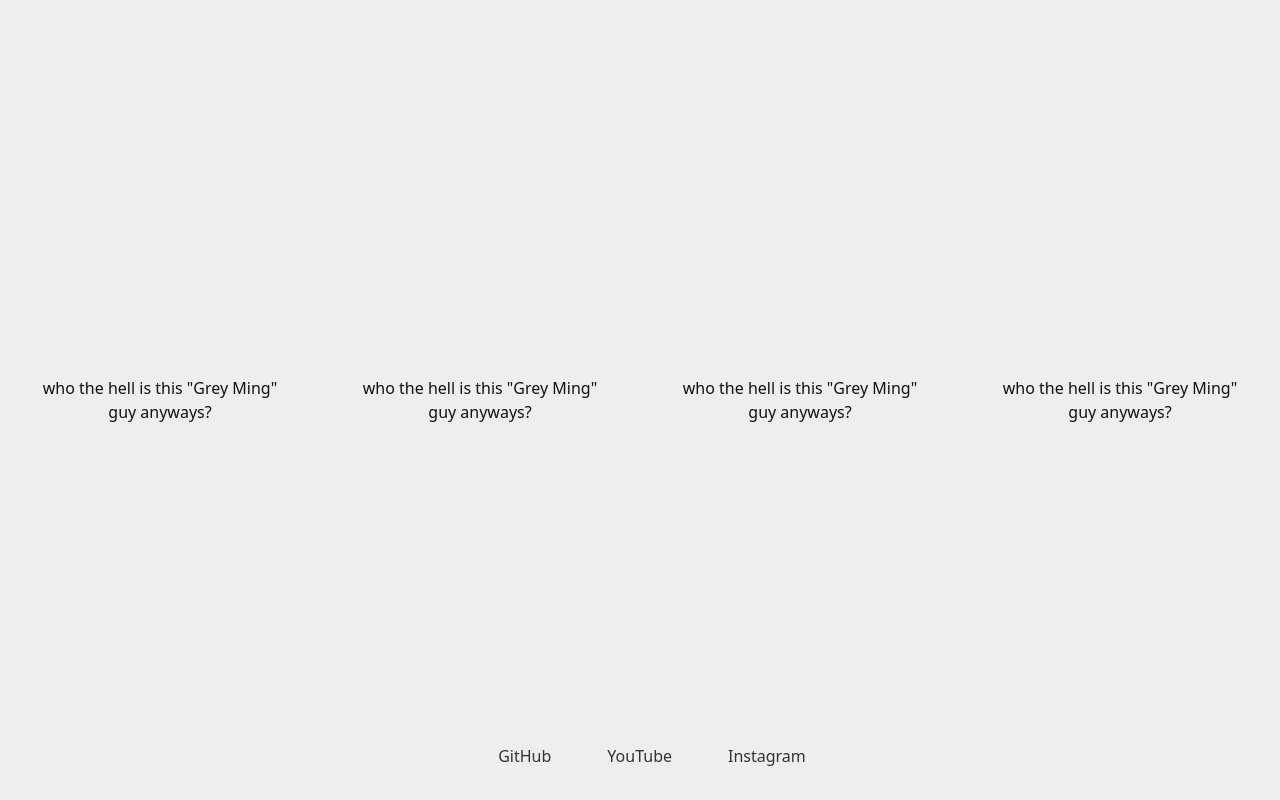
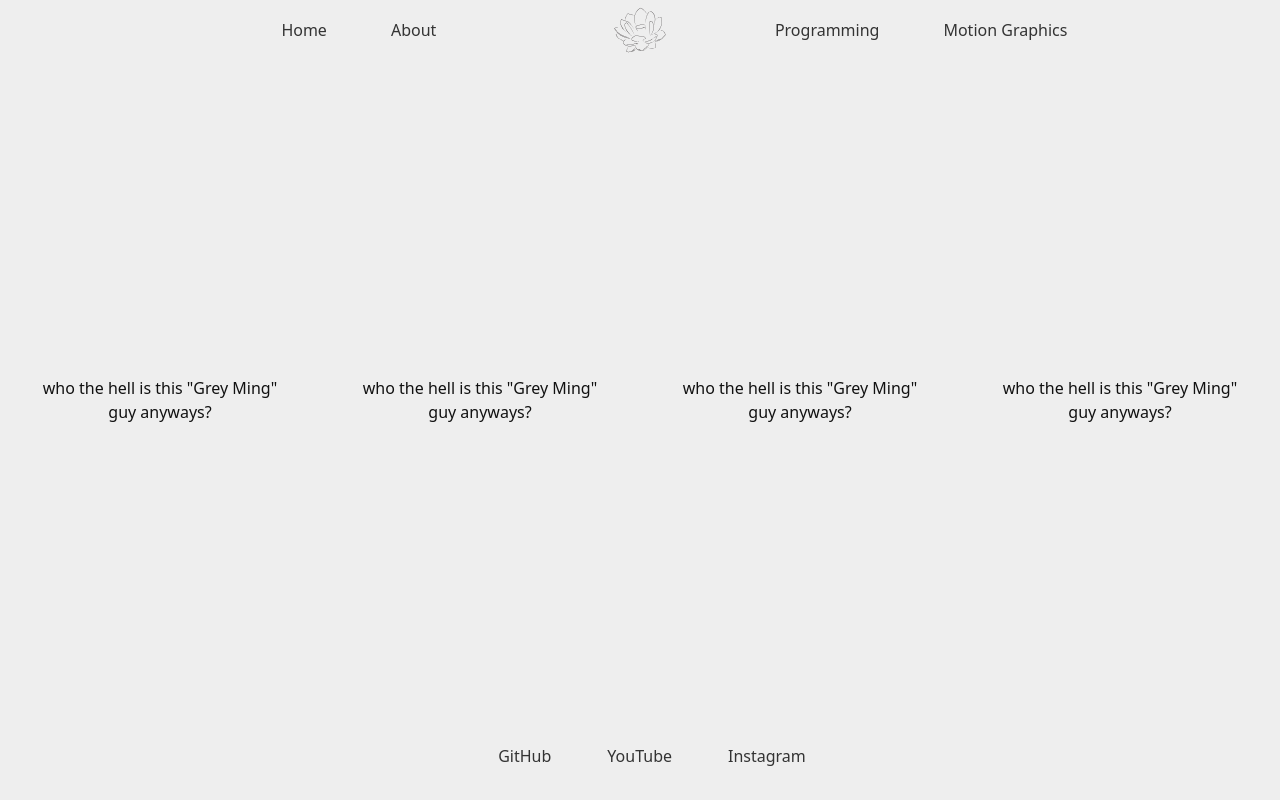
Before and after one commit to JDLanyon/JDLanyon.github.io, a Next.js app: page /about in a window 1280 px wide. Built offline with nearby package versions, Linux system fonts and the light colour scheme; some icons are missing.

Commit message:
navbar
still need to make burger menu work

```diff
--- a/package.json
+++ b/package.json
@@ -10,6 +10,7 @@
   },
   "dependencies": {
     "@icons-pack/react-simple-icons": "^12.4.0",
+    "lucide-react": "^0.487.0",
     "next": "^15.2.4",
     "react": "^19.0.0",
     "react-dom": "^19.0.0"
--- a/src/app/components/nav.tsx
+++ b/src/app/components/nav.tsx
@@ -2,11 +2,67 @@
 
 import "../globals.css";
 import Image from "next/image";
-
+import { Menu } from 'lucide-react';
 
 export default function Nav() {
   return (
-    <nav>
+    <nav className="grid grid-cols-7 w-screen gap-8 items-center justify-center text-center fixed top-0">
+      {/* left side */}
+      <div className="col-start-2 col-span-2 mx-auto gap-16 hidden md:relative md:flex">
+        <a
+          className="flex items-center hover:underline hover:underline-offset-4 text-[var(--secondary)]"
+          href="/"
+          rel="noopener noreferrer"
+        >
+          Home
+        </a>
+        <a
+          className="flex items-center hover:underline hover:underline-offset-4 text-[var(--secondary)]"
+          href="/about"
+          rel="noopener noreferrer"
+        >
+          About
+        </a>
+      </div>
+
+      {/* Lotus */}
+      <a className="col-start-4 mx-auto col-300" href="/">
+        <Image
+          className="dark:invert"
+          src="/lotus.svg"
+          width={60}
+          height={60}
+          alt="lotus"
+        />
+      </a>
+
+      {/* right side */}
+      <div className="col-start-5 col-span-2 mx-auto gap-16 hidden md:relative md:flex">
+        <a
+          className="flex items-center gap-2 hover:underline hover:underline-offset-4 text-[var(--secondary)]"
+          href="/"
+          rel="noopener noreferrer"
+        >Programming</a>
+        <a
+          className="flex items-center gap-2 hover:underline hover:underline-offset-4 text-[var(--secondary)]"
+          href="/"
+          rel="noopener noreferrer"
+        >Motion Graphics</a>
+      </div>
+
+
+      {/* mobile options */}
+
+      {/* burger menu */}
+      <div className="col-start-7 mx-auto gap-16 md:hidden">
+        <button onClick={async () => {
+          console.log("hi");
+        }}>
+        <Menu color="var(--secondary)" />
+
+        </button>
+      </div>
+
 
     </nav>
   )
--- a/src/pages/about.tsx
+++ b/src/pages/about.tsx
@@ -2,10 +2,12 @@ import Image from "next/image";
 import Hero from "../app/components/hero";
 import Footer from "../app/components/footer";
 import Button from "../app/components/button";
+import Nav from "../app/components/nav";
 
 export default function About() {
   return (
     <div>
+      <Nav />
       <div className="grid items-center justify-items-center min-h-screen p-8 gap-16">
       <div className="row-start-1 items-center text-center">
             <p>who the hell is this "Grey Ming" guy anyways?</p>
```
Also changed, not shown: public/lotus.svg (added), 1 other file (tests, documents, lock files or other folders).
